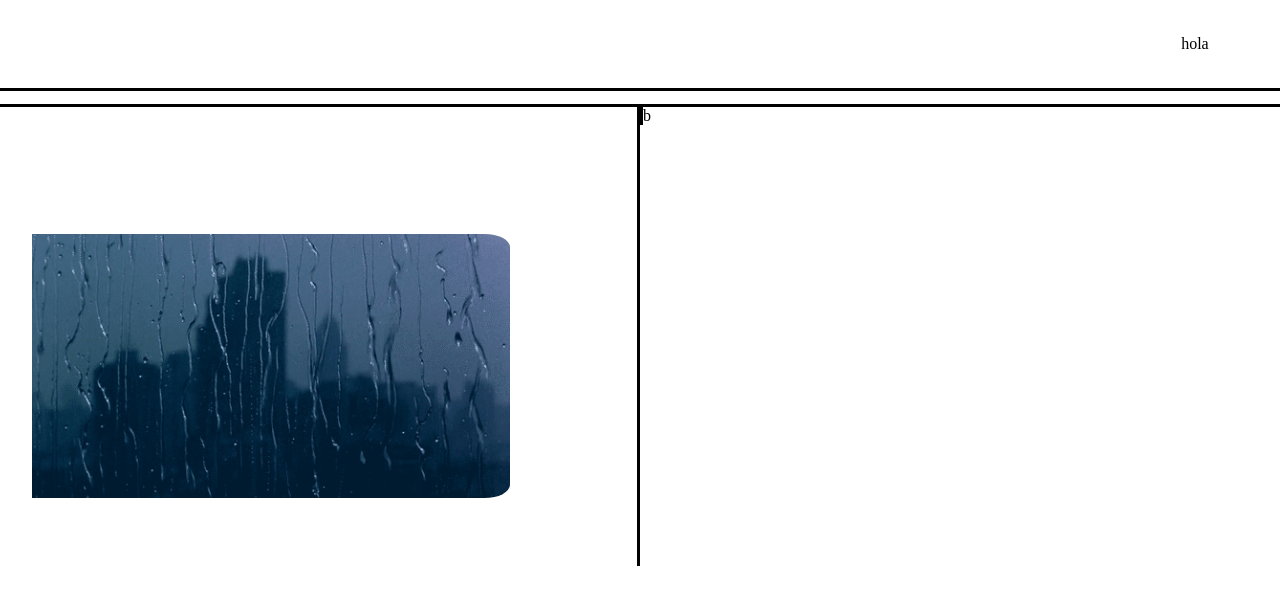
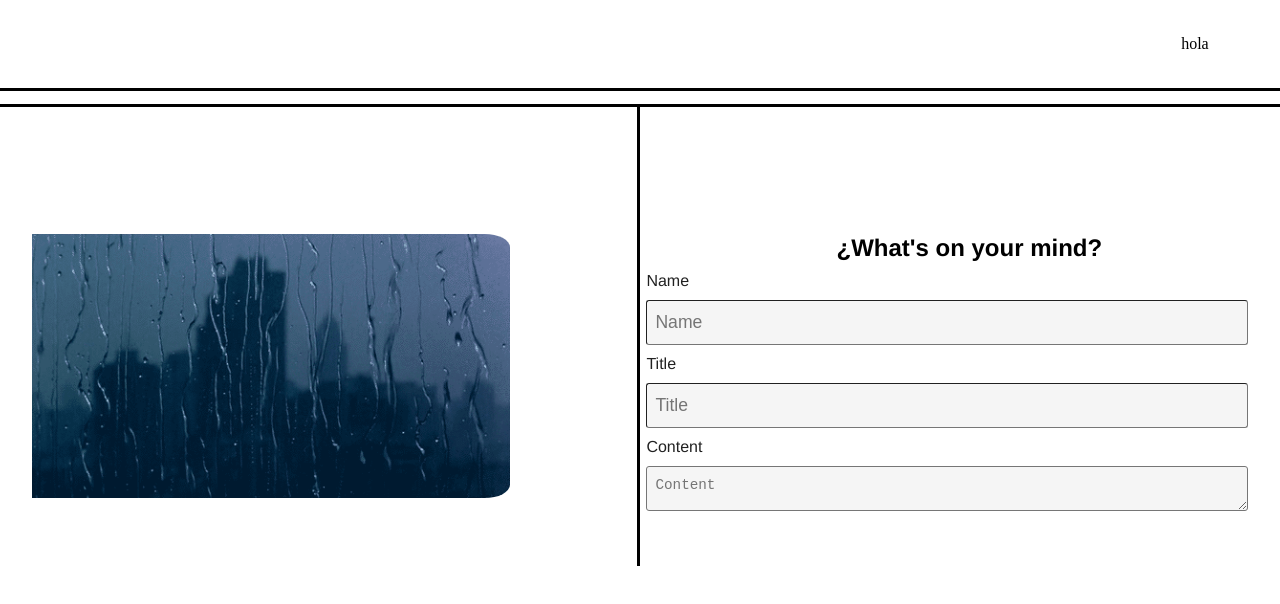
Before and after one commit to danielsantana9824/challenge4, a plain HTML site: page index.html in a window 1280 px wide. Drawn offline with Linux system fonts and the light colour scheme.

Commit message:
8/25/2024 form
i create the form

```diff
--- a/assets/css/form.css
+++ b/assets/css/form.css
@@ -1,3 +1,39 @@
-h1{
-    background-color: red;
+.new {
+    font-size: 100%;
+    font-family: 'Franklin Gothic Medium', 'Arial Narrow', Arial, sans-serif;
 }
+
+.new h1 {
+    display: flex;
+    margin-left: 30%;
+    margin-top: 20%;
+}
+
+.input-group {
+  margin-top: 10px;
+  margin-bottom: 10px;
+}
+
+label {
+  color: #212121;
+}
+
+input, textarea{
+  background-color: whitesmoke;
+  border-radius: 3px;
+  border-width: 1px;
+  color: #5f6368;
+  font-size: 1.1em;
+  height: 45px;
+  line-height: 20px;
+  margin: 0;
+  margin-top: 10px;
+  max-width: 100%;
+  padding: 8px 8px 8px 8px;
+  transition-delay: 0s, 0s;
+  transition-duration: 0.2s, 0.2s;
+  transition-property: background-color, color;
+  transition-timing-function: ease, ease;
+  vertical-align: middle;
+  width: 95%;
+}
--- a/assets/css/style.css
+++ b/assets/css/style.css
@@ -44,22 +44,16 @@ main {
 }
 
 .left {
-    left: 0;
     border-right: var(--borderLine) solid var(--colorLine);
-    /* background-color: #111; */
 }
 
 .right {
-    right: 0;
-    border-left: var(--borderLine) solid var(--colorLine);
-    /* background-color: red; */
+    padding-left: 0.5%;
 }
 
-.work-items {
-    display: flex;
-    min-width: 80vw;
-    min-height: auto;
-
+.line {
+    height: 100%;
+    border-left: var(--borderLine) solid var(--colorLine);
 }
 
 section a img {
--- a/index.html
+++ b/index.html
@@ -1,5 +1,6 @@
 <!DOCTYPE html>
 <html lang="en">
+
 <head>
     <meta charset="UTF-8">
     <meta name="viewport" content="width=device-width, initial-scale=1.0">
@@ -7,6 +8,7 @@
     <link rel="stylesheet" href="./assets/css/style.css">
     <link rel="stylesheet" href="./assets/css/form.css">
 </head>
+
 <body>
 
     <header>
@@ -21,16 +23,35 @@
         <section class="split left">
 
             <a href="#">
-                <img src="assets/images/source.gif"
-                  alt="it's no working right now, so sorry">
-              </a>
-
+                <img src="assets/images/source.gif" alt="it's no working right now, so sorry">
+            </a>
 
         </section>
 
-        <section class="split right">b</section>
+        <section class="split right new">
+            <h1>¿What's on your mind?</h1>
+
+            <form method="POST">
+                <div class="input-group">
+                    <label for="name">Name</label>
+                    <input type="text" name="name" id="name" placeholder="Name" />
+                </div>
+
+                <div class="input-group">
+                    <label for="title">Title</label>
+                    <input type="text" name="title" id="title" placeholder="Title" />
+                </div>
+
+                <div class="input-group">
+                    <label for="content">Content</label>
+                    <textarea name="content" id="content" placeholder="Content"></textarea>
+                </div>
+
+            </form>
+        </section>
     </main>
 
     <footer></footer>
 </body>
+
 </html>
```
